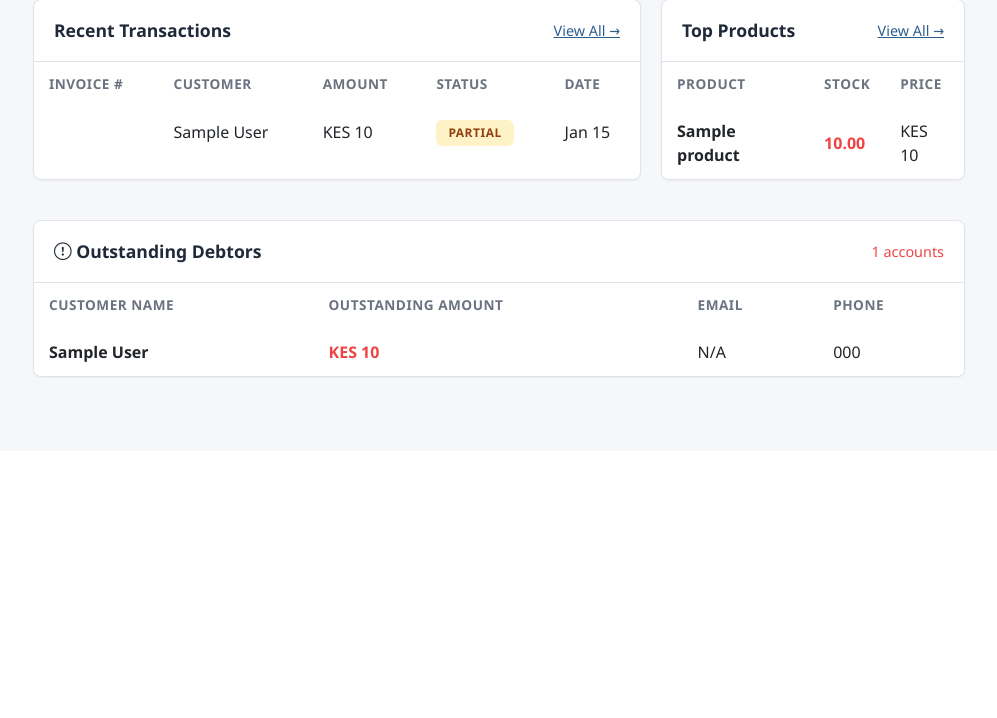
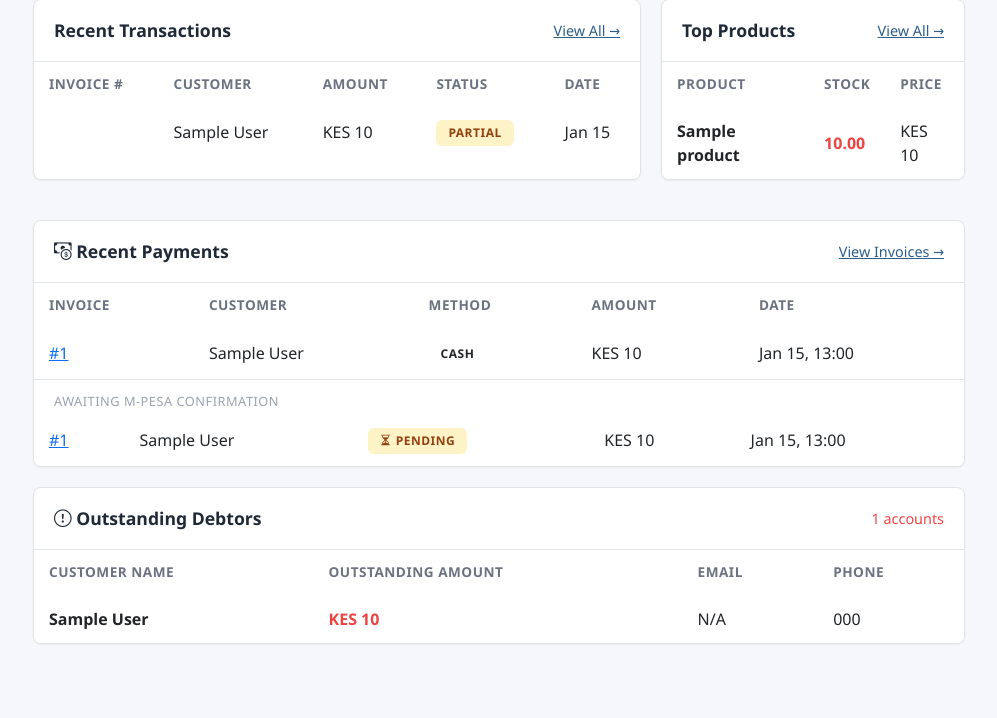
Before and after one commit to deauz377/ipellx.ltd, a Django app: page / in a window 1280 px wide. Shown: the part 998-1716 px from the top of the page, without its empty margins (261-1258 px from the left). Before the commit the page ends 1377 px from the top, so only its background shows below. Run offline with Django 4.2, Linux system fonts and the light colour scheme; a user stored in the database is signed in; tables that the repository leaves empty hold one stand-in row (values such as "Sample post").

Commit message:
Show a Recent Payments section on the main dashboard
The M-Pesa payment system added earlier only surfaced on a specific
invoice's own detail page -- nothing about payments (M-Pesa or
otherwise) was visible from the dashboard itself, which is what was
actually being asked for.

Added a Recent Payments table-card to the dashboard, following the same
visual pattern as the existing Recent Transactions / Top Products /
Debtors sections: last 8 Payment records (cash, M-Pesa, bank) with a
link back to each invoice, an M-Pesa-specific badge so it's visually
distinct from manually-recorded payments, plus a separate "Awaiting
M-Pesa confirmation" sub-list for STK Push attempts still pending
Safaricom's callback -- shown separately from confirmed payments, not
folded into the same list, since a pending attempt isn't money received
and shouldn't be presented as if it were.

Verified with the Django test client against a database with real data
already in it, not a fresh empty one: the new queries return correct
results (existing cash payments, a freshly-created M-Pesa payment and
its pending sibling, both rendering the right amounts and badges), and
separately confirmed both new queries run cleanly against production's
actual current schema -- MpesaTransaction was only added two commits
ago and this is the first thing to query it from the dashboard.

Co-Authored-By: Claude Opus 5 (1M context) <noreply@anthropic.com>

```diff
--- a/dashboard/templates/dashboard/overview.html
+++ b/dashboard/templates/dashboard/overview.html
@@ -762,6 +762,70 @@
         </div>
     </div>
 
+    <!-- Payments Section -->
+    <div class="table-card">
+        <div class="table-header">
+            <h3><i class="bi bi-cash-coin"></i> Recent Payments</h3>
+            <a href="{% url 'sales:invoice_list' %}" style="color: var(--primary); font-size: 0.9rem;">View Invoices →</a>
+        </div>
+        <div class="table-body">
+            <table class="table">
+                <thead>
+                    <tr>
+                        <th>Invoice</th>
+                        <th>Customer</th>
+                        <th>Method</th>
+                        <th>Amount</th>
+                        <th>Date</th>
+                    </tr>
+                </thead>
+                <tbody>
+                    {% for payment in recent_payments %}
+                    <tr>
+                        <td><a href="{% url 'sales:invoice_detail' payment.invoice.pk %}">#{{ payment.invoice.pk }}</a></td>
+                        <td>{{ payment.invoice.customer.name }}</td>
+                        <td>
+                            {% if payment.method == 'mpesa' %}
+                                <span class="status-badge status-paid"><i class="bi bi-phone"></i> M-Pesa</span>
+                            {% else %}
+                                <span class="status-badge">{{ payment.get_method_display }}</span>
+                            {% endif %}
+                        </td>
+                        <td>KES {{ payment.amount|floatformat:0 }}</td>
+                        <td>{{ payment.date|date:"M d, H:i" }}</td>
+                    </tr>
+                    {% empty %}
+                    <tr>
+                        <td colspan="5" style="text-align: center; padding: 20px; color: var(--text-muted);">
+                            <i class="bi bi-cash"></i> No payments recorded yet
+                        </td>
+                    </tr>
+                    {% endfor %}
+                </tbody>
+            </table>
+        </div>
+        {% if pending_mpesa %}
+        <div class="table-body" style="border-top: 1px solid var(--border); padding-top: 4px;">
+            <div style="padding: 8px 20px 4px; font-size: 0.8rem; color: var(--text-muted); text-transform: uppercase; letter-spacing: 0.5px;">
+                Awaiting M-Pesa confirmation
+            </div>
+            <table class="table">
+                <tbody>
+                    {% for txn in pending_mpesa %}
+                    <tr>
+                        <td><a href="{% url 'sales:invoice_detail' txn.invoice.pk %}">#{{ txn.invoice.pk }}</a></td>
+                        <td>{{ txn.invoice.customer.name }}</td>
+                        <td><span class="status-badge status-pending"><i class="bi bi-hourglass-split"></i> Pending</span></td>
+                        <td>KES {{ txn.amount|floatformat:0 }}</td>
+                        <td>{{ txn.created_at|date:"M d, H:i" }}</td>
+                    </tr>
+                    {% endfor %}
+                </tbody>
+            </table>
+        </div>
+        {% endif %}
+    </div>
+
     <!-- Debtors Section -->
     <div class="table-card">
         <div class="table-header">
--- a/dashboard/views.py
+++ b/dashboard/views.py
@@ -7,6 +7,7 @@ import json
 
 from sales.models import Invoice, InvoiceItem, DailySalesEntry
 from sales.models import Order
+from sales.models import Payment, MpesaTransaction
 from inventory.models import Product
 from expenses.models import Expense
 from customers.models import Customer
@@ -107,6 +108,13 @@ def overview(request):
 
     debtors = Customer.objects.filter(balance__gt=0).order_by('-balance')[:5]
 
+    # Payments received (cash/mpesa/bank), plus any M-Pesa STK Push attempts
+    # still awaiting Safaricom's callback -- shown separately from
+    # recent_payments since a pending attempt isn't money received yet,
+    # and shouldn't be presented as if it were.
+    recent_payments = Payment.objects.select_related('invoice', 'invoice__customer').order_by('-date')[:8]
+    pending_mpesa = MpesaTransaction.objects.filter(status='pending').select_related('invoice__customer').order_by('-created_at')[:5]
+
     # Alerts for the notification bell (low stock) and envelope (unpaid invoices)
     low_stock_products = Product.objects.filter(
         quantity__lte=F('minimum_stock')
@@ -135,6 +143,8 @@ def overview(request):
         'recent_expenses': recent_expenses,
         'top_products': top_products,
         'debtors': debtors,
+        'recent_payments': recent_payments,
+        'pending_mpesa': pending_mpesa,
         'low_stock_products': low_stock_products,
         'unpaid_invoices': unpaid_invoices,
         'unpaid_invoices_count': unpaid_invoices_count,
```
